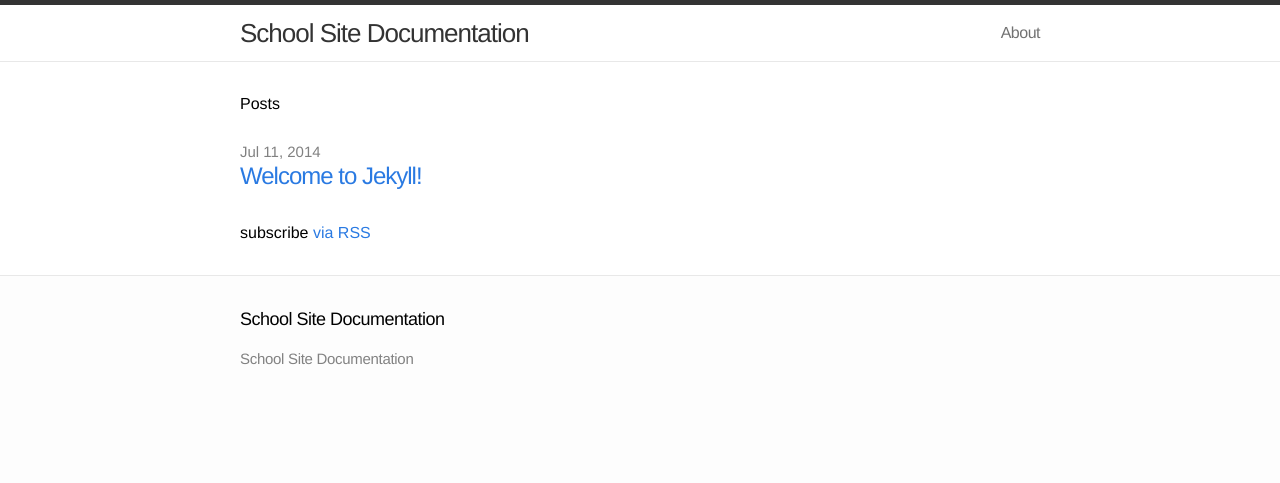
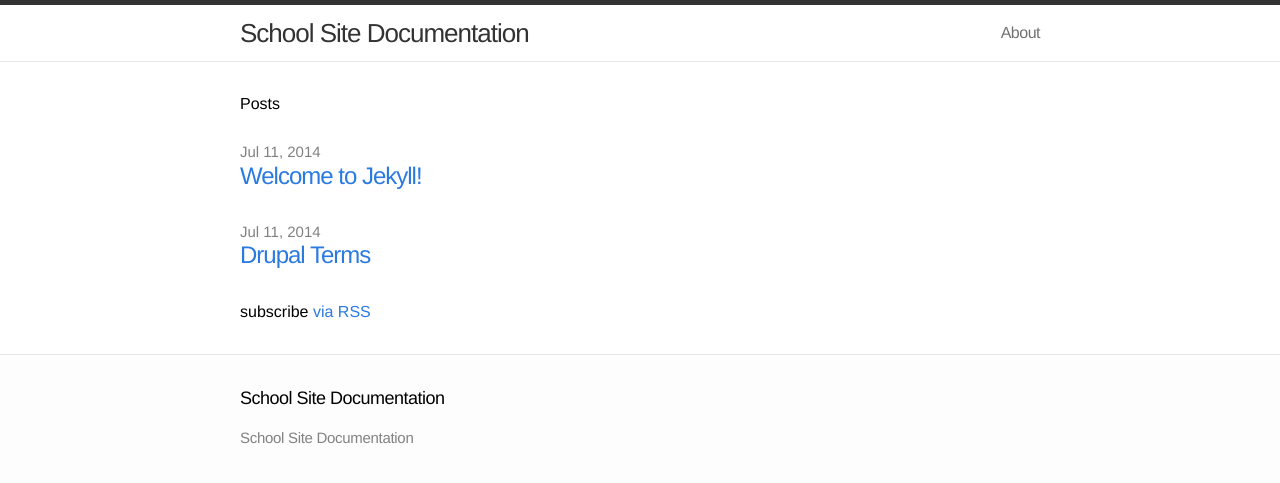
Before and after one commit to HCPSS/schoolsites-help, a Jekyll site: the page built from index.html, in a window 1280 px wide. Shown: the top 483 px of the page. Built offline with Jekyll 4.4.1, drawn with Linux system fonts in a browser that asks for light colours; Markdown is read by kramdown in place of the engine named in the settings.

Commit message:
moved drupal terms to post layout
Initially was in root, moved to _post folder.

```diff
--- a/drupal-terms.md
+++ b/_posts/2014-07-11-drupal-terms.markdown
@@ -1,3 +1,8 @@
+---
+layout: post
+title:  "Drupal Terms"
+date:   2014-07-11
+---
 ## Terms you might hear
 
 Node: Basically means "content" in Drupal. Anything from a link resource to a news message is considered a node.
```
